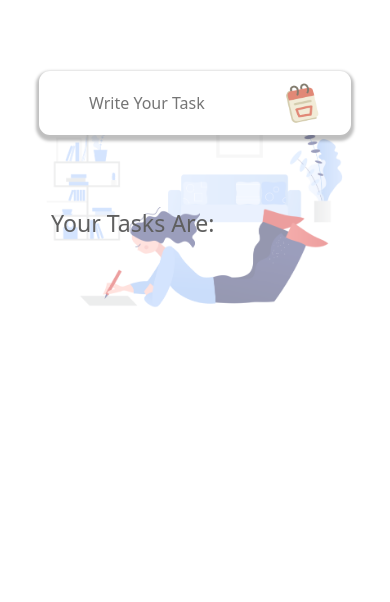
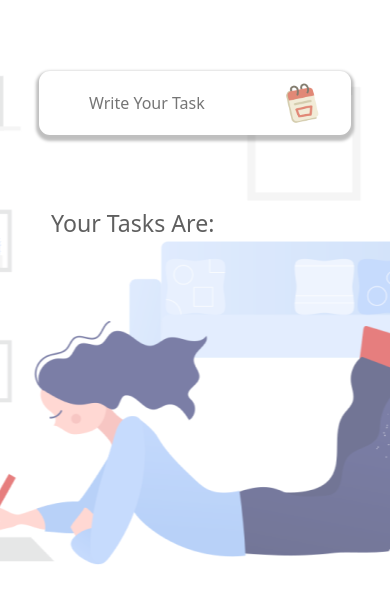
Before and after one commit to TechRami/to-do-list, a plain HTML site: page index.html in a window 390 px wide. Shown: the part 70-672 px from the top of the page. Drawn offline with nearby package versions, Linux system fonts and the light colour scheme.

Commit message:
fixing background image on mobile devices

```diff
--- a/dist/css/custom.css
+++ b/dist/css/custom.css
@@ -4,18 +4,27 @@
     padding: 0;
 }
 
-.backgroundImage {
-    position: absolute;
-    margin-left: auto;
-    margin-right: auto;
-    top: 150px;
-    left: 0;
-    right: 0;
-    z-index: -1;
-    opacity: .45;
-    pointer-events: none;
+.backgroundImage{
+    position: relative;
+    height: 95vh;
+
 }
 
+
+.backgroundImage::before{
+    background-image: url(../images/homework.png);
+    content: ' ';
+    display: block;
+    position: absolute;
+    left: 0;
+    top: 0;
+    width: 100%;
+    height: 100%;
+    opacity: 0.6;
+    background-repeat: no-repeat;
+    background-position: center;
+    z-index: -1;
+}
 
 
 .input-container{
@@ -104,17 +113,7 @@
 /* -------------                         ------------- */
 
 
-
-
-
-
 @media only screen and (max-width: 400px) {
-
-
-    .backgroundImage{
-        max-width: 92%;
-        max-height: 42%;
-    }
 
     .input-container{
         width: 80%;
@@ -126,28 +125,7 @@
     }
 
     .uncompleted-task-item {
-
         width: 100%;
         padding: 5px;
-
     }
-
-
-
   }
-
-
-  @media only screen and (max-width: 300px) {
-    .backgroundImage{
-        max-width: 72%;
-        max-height: 42%;
-    }
-}
-
-
-@media only screen and (max-width: 200px) {
-    .backgroundImage{
-        max-width: 62%;
-        max-height: 72%;
-    }
-}
--- a/index.html
+++ b/index.html
@@ -14,7 +14,8 @@
 
   </head>
   <body >
-    <img class="backgroundImage" src="dist/images/homework.png" alt="background-image">
+   <div class="backgroundImage">
+
 
           <header class="nav container mt-2">
               <h1 style="margin: 25px auto; pointer-events: none; color: rgb(255, 125, 125)">To-Do-List</h1>
@@ -46,6 +47,7 @@
           <script src="https://cdn.jsdelivr.net/npm/bootstrap@5.0.2/dist/js/bootstrap.bundle.min.js" integrity="sha384-MrcW6ZMFYlzcLA8Nl+NtUVF0sA7MsXsP1UyJoMp4YLEuNSfAP+JcXn/tWtIaxVXM" crossorigin="anonymous"></script>
           <script src="https://cdn.jsdelivr.net/npm/sortablejs@latest/Sortable.min.js"></script>
           <script src="dist/js/main.js"></script>
+   </div>
         </body>
 
 </html>
```
Lines whose indentation alone changed are shown as unchanged.
